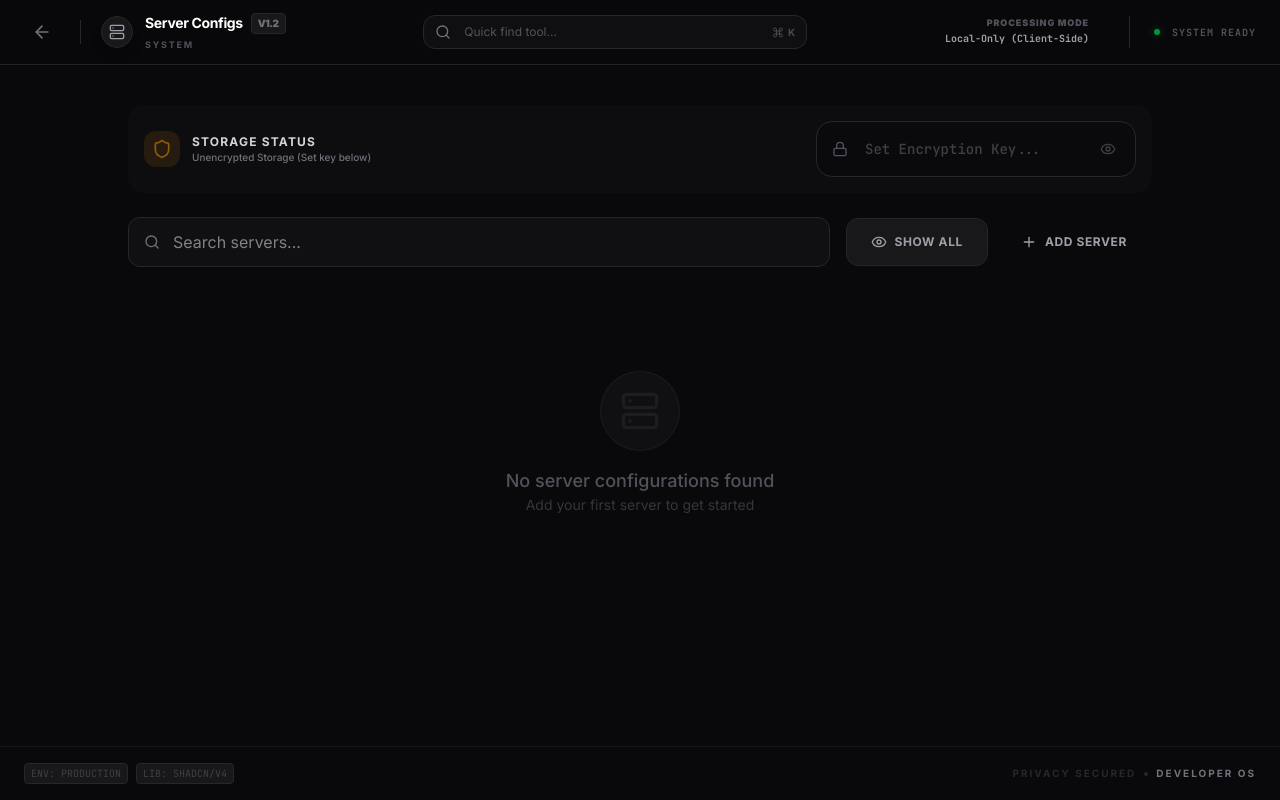
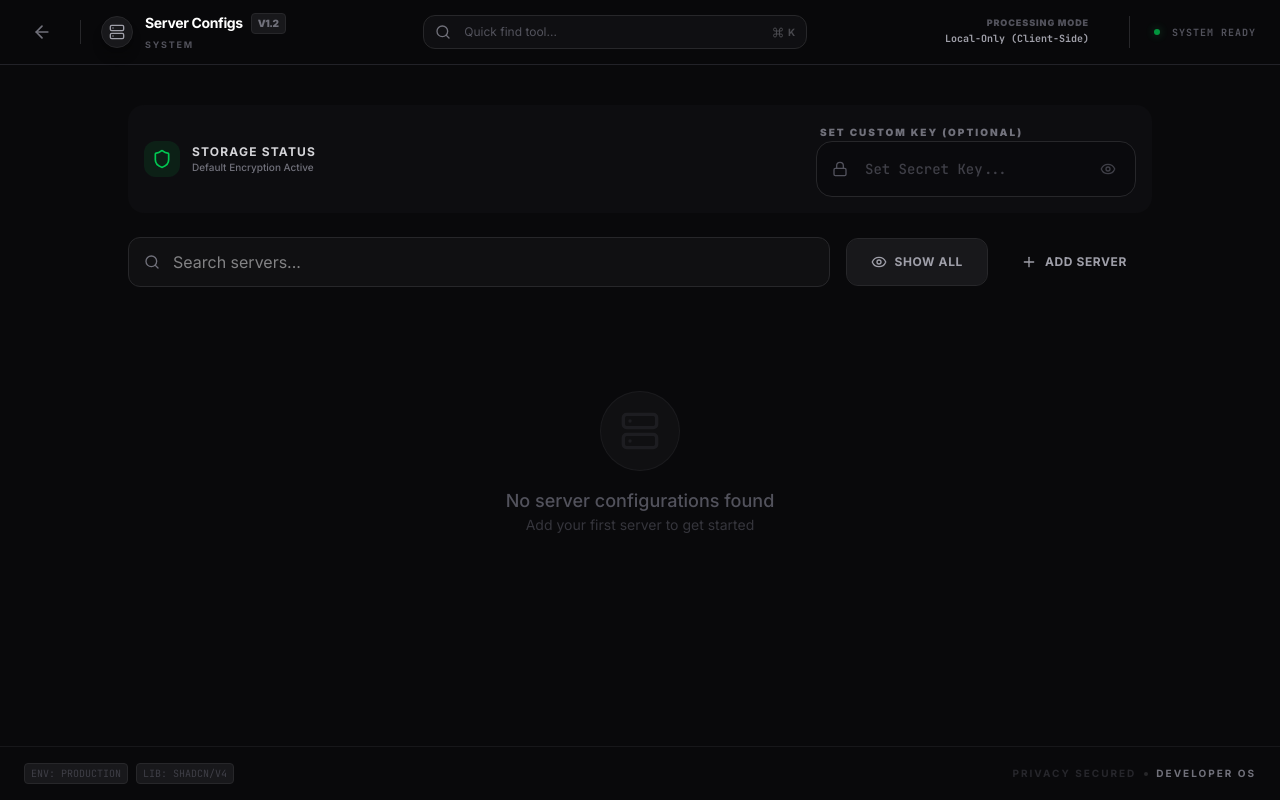
Before and after one commit to hisham-pp/toolkit, a Next.js app: page /tools/server-configs in a window 1280 px wide. Built offline with nearby package versions, Linux system fonts and the light colour scheme.

Commit message:
feat: implement default constant encryption key for seamless server-configs access

```diff
--- a/src/app/tools/server-configs/page.tsx
+++ b/src/app/tools/server-configs/page.tsx
@@ -29,7 +29,7 @@ import { Button } from "@/components/ui/button";
 import { Card } from "@/components/ui/card";
 import { toast } from "sonner";
 import { SSHConfig } from "@/utility/types/ssh-config";
-import { SSH_CONFIGS_KEY } from "@/utility/constants/storage-keys";
+import { SSH_CONFIGS_KEY, SSH_VAULT_KEY } from "@/utility/constants/storage-keys";
 import { cn } from "@/utility/helpers/utils";
 import CryptoJS from "crypto-js";
 
@@ -40,9 +40,9 @@ export default function SSHConfigPage() {
   const [search, setSearch] = useState("");
   const [showInactive, setShowInactive] = useState(true);
 
-  // Encryption state
-  const [encryptionKey, setEncryptionKey] = useState("");
-  const [isLocked, setIsLocked] = useState(true);
+  // Encryption state - now defaults to the constant key
+  const [encryptionKey, setEncryptionKey] = useState(SSH_VAULT_KEY);
+  const [isLocked, setIsLocked] = useState(false);
   const [hasStoredData, setHasStoredData] = useState(false);
 
   const [formData, setFormData] = useState<Partial<SSHConfig>>({
@@ -60,6 +60,26 @@ export default function SSHConfigPage() {
     const saved = localStorage.getItem(SSH_CONFIGS_KEY);
     if (saved) {
       setHasStoredData(true);
+
+      // Try to decrypt with the constant key first
+      try {
+        const bytes = CryptoJS.AES.decrypt(saved, SSH_VAULT_KEY);
+        const decryptedData = bytes.toString(CryptoJS.enc.Utf8);
+
+        if (decryptedData) {
+          const parsed = JSON.parse(decryptedData);
+          if (Array.isArray(parsed)) {
+            setConfigs(parsed);
+            setEncryptionKey(SSH_VAULT_KEY);
+            setIsLocked(false);
+            return;
+          }
+        }
+      } catch (e) {
+        // Continue to check if it's unencrypted or using a custom key
+      }
+
+      // Try to see if it's unencrypted
       try {
         const parsed = JSON.parse(saved);
         if (Array.isArray(parsed)) {
@@ -67,10 +87,9 @@ export default function SSHConfigPage() {
           setIsLocked(false);
         }
       } catch (e) {
+        // Data is likely encrypted with a custom key
         setIsLocked(true);
       }
-    } else {
-      setIsLocked(false);
     }
   }, []);
 
@@ -110,12 +129,11 @@ export default function SSHConfigPage() {
   const saveConfigs = (newConfigs: SSHConfig[]) => {
     setConfigs(newConfigs);
 
-    if (encryptionKey) {
-      const encrypted = CryptoJS.AES.encrypt(JSON.stringify(newConfigs), encryptionKey).toString();
-      localStorage.setItem(SSH_CONFIGS_KEY, encrypted);
-    } else {
-      localStorage.setItem(SSH_CONFIGS_KEY, JSON.stringify(newConfigs));
-    }
+    // Always encrypt, even if using the constant key
+    const keyToUse = encryptionKey || SSH_VAULT_KEY;
+    const encrypted = CryptoJS.AES.encrypt(JSON.stringify(newConfigs), keyToUse).toString();
+    localStorage.setItem(SSH_CONFIGS_KEY, encrypted);
+
     setHasStoredData(newConfigs.length > 0);
   };
 
@@ -224,13 +242,13 @@ ${config.sshKey ? `    # Note: SSH Private Key included below\n    IdentityFile
         </div>
         <div className="text-center space-y-2">
           <h2 className="text-2xl font-bold text-white">Vault Locked</h2>
-          <p className="text-zinc-500 text-sm">Enter your secret key to decrypt and access your server configurations.</p>
+          <p className="text-zinc-500 text-sm">Enter your custom secret key to decrypt and access your server configurations.</p>
         </div>
         <div className="w-full space-y-4">
           <M3Password
             label="Secret Key"
             placeholder="Enter key to unlock..."
-            value={encryptionKey}
+            value={encryptionKey === SSH_VAULT_KEY ? "" : encryptionKey}
             onChange={(e) => setEncryptionKey(e.target.value)}
           />
           <Button
@@ -243,7 +261,7 @@ ${config.sshKey ? `    # Note: SSH Private Key included below\n    IdentityFile
         <div className="bg-amber-500/10 border border-amber-500/20 p-4 rounded-2xl flex gap-3 items-start">
           <AlertCircle className="w-5 h-5 text-amber-500 shrink-0" />
           <p className="text-[10px] text-amber-500/80 leading-relaxed uppercase tracking-wider font-bold">
-            If you lose your secret key, the data cannot be recovered.
+            If you lose your custom secret key, the data cannot be recovered.
           </p>
         </div>
       </div>
@@ -264,18 +282,20 @@ ${config.sshKey ? `    # Note: SSH Private Key included below\n    IdentityFile
           <div>
             <h4 className="text-xs font-bold text-zinc-300 uppercase tracking-widest">Storage Status</h4>
             <p className="text-[10px] text-zinc-500 font-medium">
-              {encryptionKey ? "AES-256 Encryption Active" : "Unencrypted Storage (Set key below)"}
+              {encryptionKey === SSH_VAULT_KEY ? "Default Encryption Active" : "Custom AES-256 Encryption Active"}
             </p>
           </div>
         </div>
         <div className="flex-1 max-w-xs w-full">
           <M3Password
-            placeholder="Set Encryption Key..."
-            value={encryptionKey}
+            label={encryptionKey === SSH_VAULT_KEY ? "Set Custom Key (Optional)" : "Custom Secret Key"}
+            placeholder="Set Secret Key..."
+            value={encryptionKey === SSH_VAULT_KEY ? "" : encryptionKey}
             onChange={(e) => {
-              setEncryptionKey(e.target.value);
+              const newKey = e.target.value || SSH_VAULT_KEY;
+              setEncryptionKey(newKey);
               if (configs.length > 0) {
-                 const encrypted = CryptoJS.AES.encrypt(JSON.stringify(configs), e.target.value).toString();
+                 const encrypted = CryptoJS.AES.encrypt(JSON.stringify(configs), newKey).toString();
                  localStorage.setItem(SSH_CONFIGS_KEY, encrypted);
               }
             }}
--- a/src/utility/constants/storage-keys.ts
+++ b/src/utility/constants/storage-keys.ts
@@ -2,6 +2,7 @@ export const RECENT_TOOLS_KEY = "devhub_recent_tools";
 export const TOOL_HISTORY_KEY_PREFIX = "devhub_history";
 export const AUTHENTICATOR_DATA_KEY = "devhub_authenticator_data";
 export const SSH_CONFIGS_KEY = "devhub_ssh_configs";
+export const SSH_VAULT_KEY = "devhub_ssh_vault_default_key";
 
 export const TODO_DB = {
   dbName: "devhub-workspace",
```
